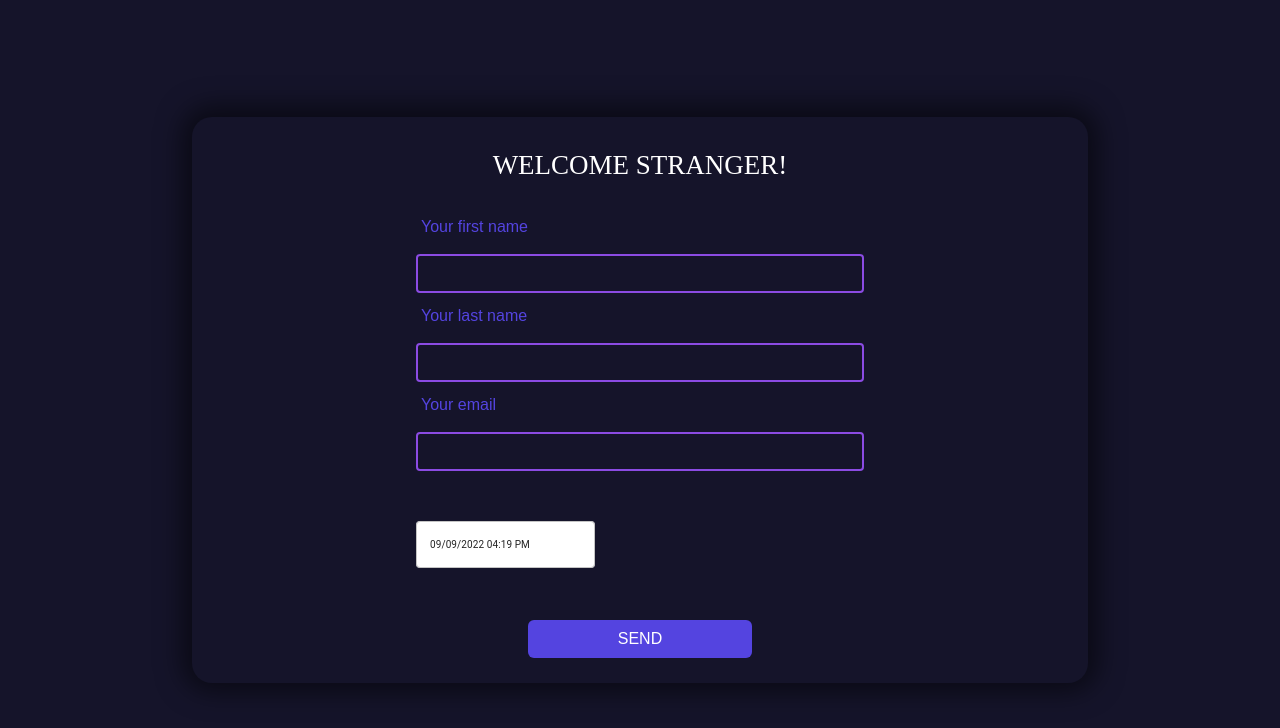
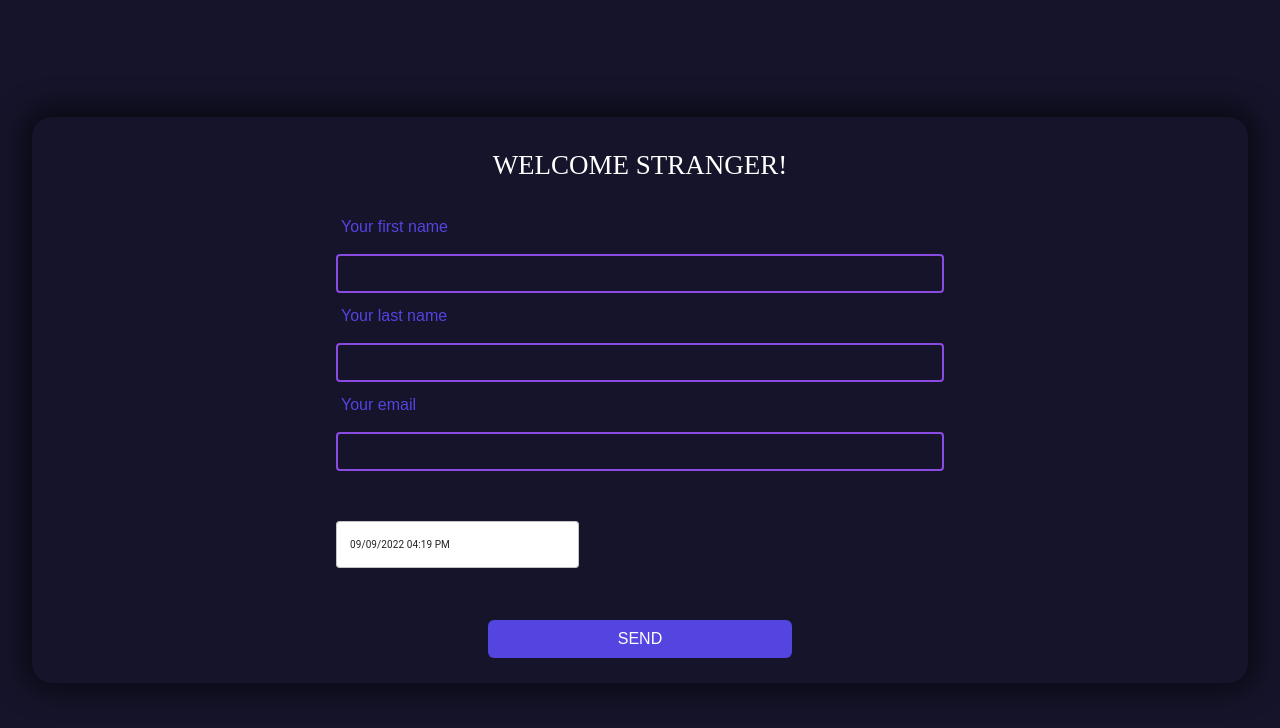
Before and after one commit to jumper2210/pick_a_date-client, a React (Create React App) app: page / in a window 1280 px wide. Shown: the top 728 px of the page. Built offline with nearby package versions, Linux system fonts and the light colour scheme.

Commit message:
Improved form UX, styles

```diff
--- a/src/components/eventFormSchema/EventFormSchema.tsx
+++ b/src/components/eventFormSchema/EventFormSchema.tsx
@@ -12,8 +12,6 @@ import dayjs, { Dayjs } from 'dayjs'
 import TextField from '@mui/material/TextField'
 import { bindActionCreators } from 'redux'
 import { actionCreators } from '../../state'
-import axios from 'axios'
-import { apiUrl } from '../../utils/helpers/constants'
 
 const ButtonWrapper = styled.div`
   width: 100%;
@@ -73,17 +71,11 @@ export const EventFormSchema = () => {
           { setSubmitting, resetForm }: FormikHelpers<FormValues>
         ) => {
           const sendEvent = async () => {
-            createEvent(values)
             try {
-              await axios({
-                url: apiUrl,
-                method: 'POST',
-                data: values,
-              })
-
+              await createEvent(values)
               setSubmitting(false)
               setSubmitBtn({
-                content: 'All good! Data is properly stored in DB!',
+                content: 'All good!',
                 color: 'bluViolet',
               })
               resetForm()
@@ -141,12 +133,14 @@ export const EventFormSchema = () => {
             <DateTimePicker
               renderInput={(props) => (
                 <TextField
+                  {...props}
+                  error={touched.email && Boolean(errors.email)}
+                  helperText={touched.email && errors.email}
                   sx={{
                     background: '#ffff',
                     borderRadius: '0.4rem',
                     width: '40%',
                   }}
-                  {...props}
                 />
               )}
               value={value}
@@ -156,8 +150,11 @@ export const EventFormSchema = () => {
             />
             <ButtonWrapper>
               <StyledButton
+                type='submit'
                 color={submitBtn.color}
-                disabled={isSubmitting || submitBtn.color !== 'violet'}
+                disabled={
+                  isSubmitting || submitBtn.color !== 'violet' || !errors
+                }
               >
                 {!isSubmitting && submitBtn.content}
               </StyledButton>
--- a/src/containers/Home/Home.tsx
+++ b/src/containers/Home/Home.tsx
@@ -11,12 +11,11 @@ const Wrapper = styled.section`
 `
 const InnerWrapper = styled.div`
   display: flex;
+  width: 95vw;
   flex-direction: column;
   justify-content: center;
   align-items: center;
   border-radius: 2rem;
-  width: 93vw;
-  max-width: 70%;
   box-shadow: 0px -1px 26px 10px rgba(0, 0, 0, 0.51);
 `
 const Title = styled.h4`
@@ -31,7 +30,7 @@ const TitleWrapper = styled.div`
   padding: 3.5rem 0 5rem 0;
 `
 const ContentWrapper = styled.div`
-  width: 90%;
+  width: 100%;
   max-width: 50%;
 `
 
--- a/src/state/action-creators/index.ts
+++ b/src/state/action-creators/index.ts
@@ -1,9 +1,16 @@
 import { Dispatch } from 'redux'
 import { ActionType, EventSchema } from '../action-types'
 import { Action } from '../actions/index'
+import axios from 'axios'
+import { apiUrl } from '../../utils/helpers/constants'
 
 export const createEvent = (eventDetails: EventSchema) => {
-  return (dispatch: Dispatch<Action>) => {
+  return async (dispatch: Dispatch<Action>) => {
+    await axios({
+      url: apiUrl,
+      method: 'POST',
+      data: eventDetails,
+    })
     dispatch({
       type: ActionType.CREATE_EVENT,
       payload: eventDetails,
--- a/src/utils/custom/CustomButton.tsx
+++ b/src/utils/custom/CustomButton.tsx
@@ -2,6 +2,7 @@ import styled, { css } from 'styled-components'
 
 interface CustomButtonProps {
   readonly color?: string
+  readonly disabled?: Boolean
 }
 
 export const CustomButton = styled.button<CustomButtonProps>`
@@ -19,4 +20,9 @@ export const CustomButton = styled.button<CustomButtonProps>`
       border-color: #5444e0;
       background: #5444e0;
     `}
+  ${({ disabled }) =>
+    disabled === true &&
+    css`
+      cursor: not-allowed;
+    `}
 `
```
